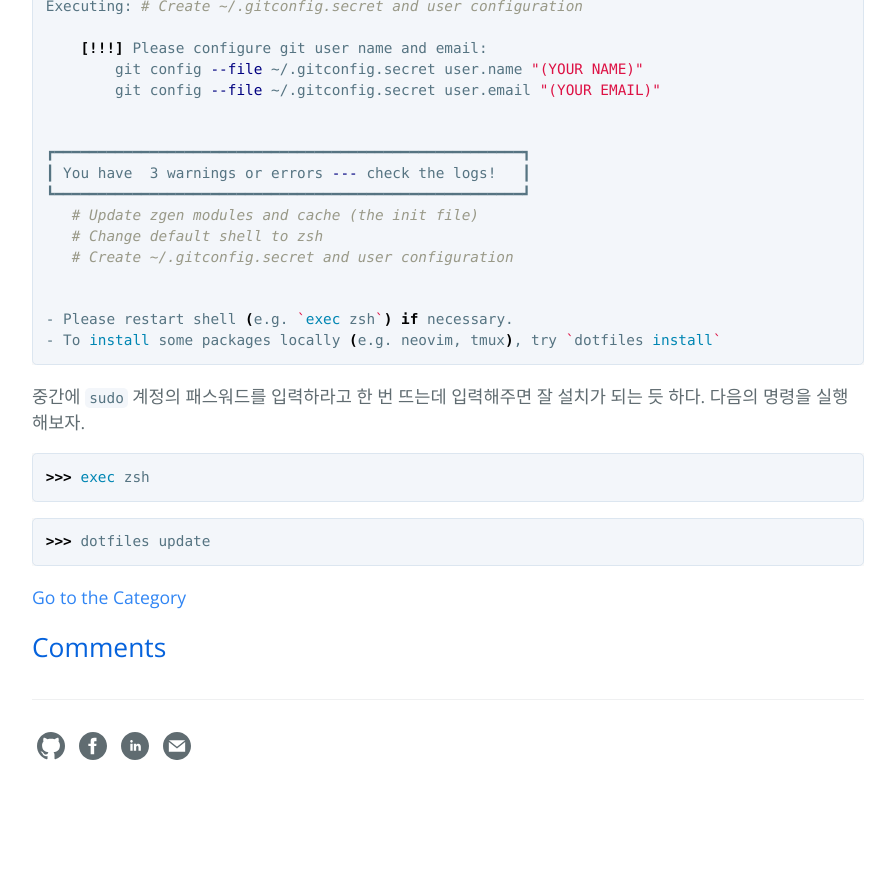
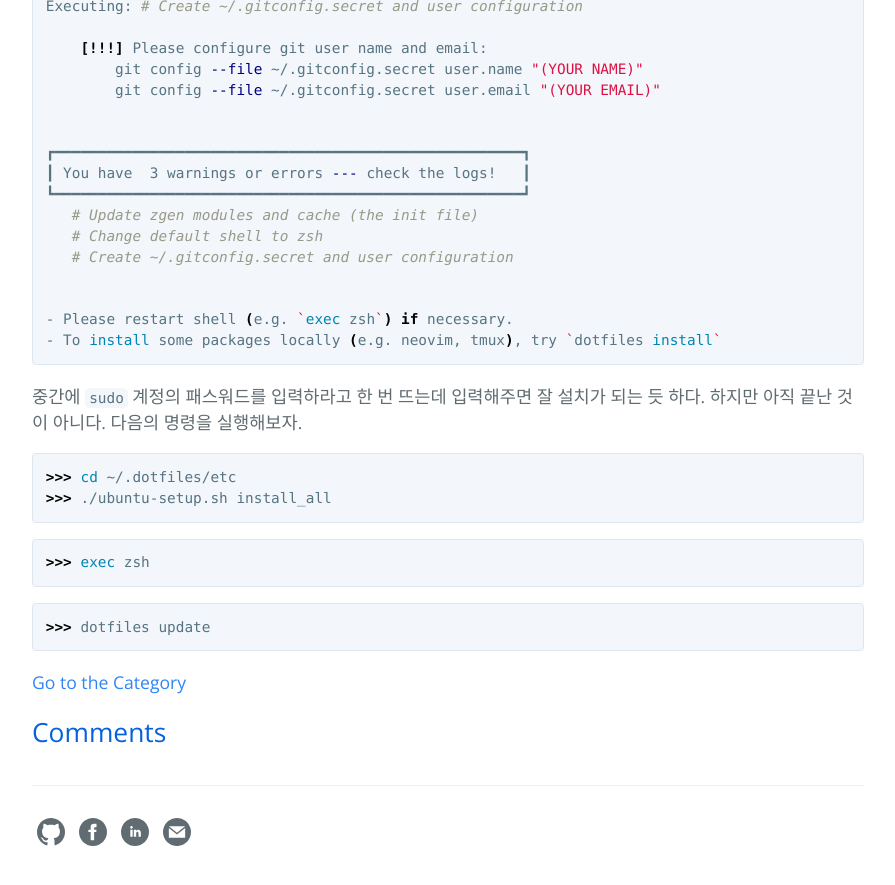
Before and after one commit to hcnoh/hcnoh.github.io, a Jekyll site: the page built from _posts/2018-10-05-development-environment-setting.md, in a window 1280 px wide and 900 px high, scrolled down 8318 px. Shown: the top 885 px of the window, without its empty margins (192-1087 px from the left). Built offline with Jekyll 4.4.1, drawn with Linux system fonts in a browser that asks for light colours; comment, search, counter and statistics services are not loaded; before the commit the page ends 9132 px from its top, so only the background shows below that.

Commit message:
Update 2018-10-05-development-environment-setting.md

````diff
--- a/_posts/2018-10-05-development-environment-setting.md
+++ b/_posts/2018-10-05-development-environment-setting.md
@@ -403,7 +403,12 @@ Executing: # Create ~/.gitconfig.secret and user configuration
 - To install some packages locally (e.g. neovim, tmux), try `dotfiles install`
 ```
 
-중간에 `sudo` 계정의 패스워드를 입력하라고 한 번 뜨는데 입력해주면 잘 설치가 되는 듯 하다. 다음의 명령을 실행해보자.
+중간에 `sudo` 계정의 패스워드를 입력하라고 한 번 뜨는데 입력해주면 잘 설치가 되는 듯 하다. 하지만 아직 끝난 것이 아니다. 다음의 명령을 실행해보자.
+
+```bash
+>>> cd ~/.dotfiles/etc
+>>> ./ubuntu-setup.sh install_all
+```
 
 ```bash
 >>> exec zsh
````
